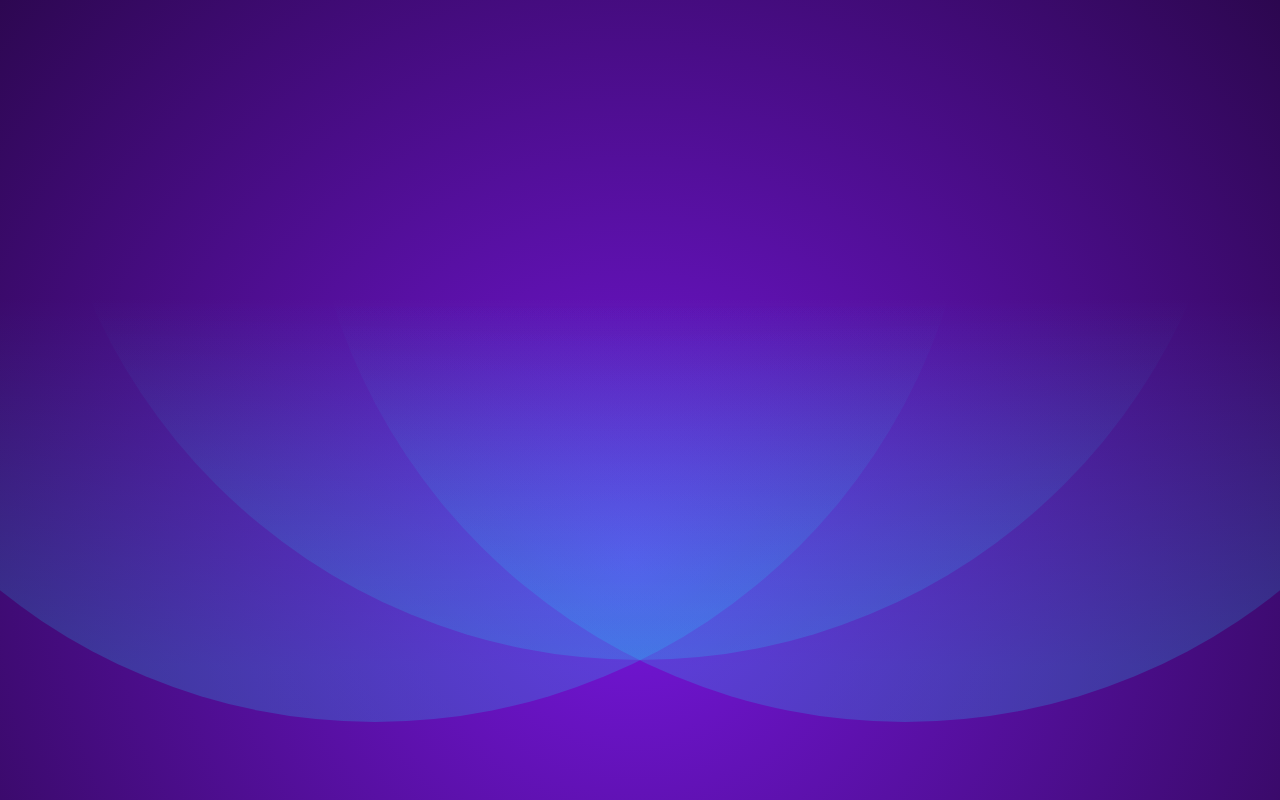
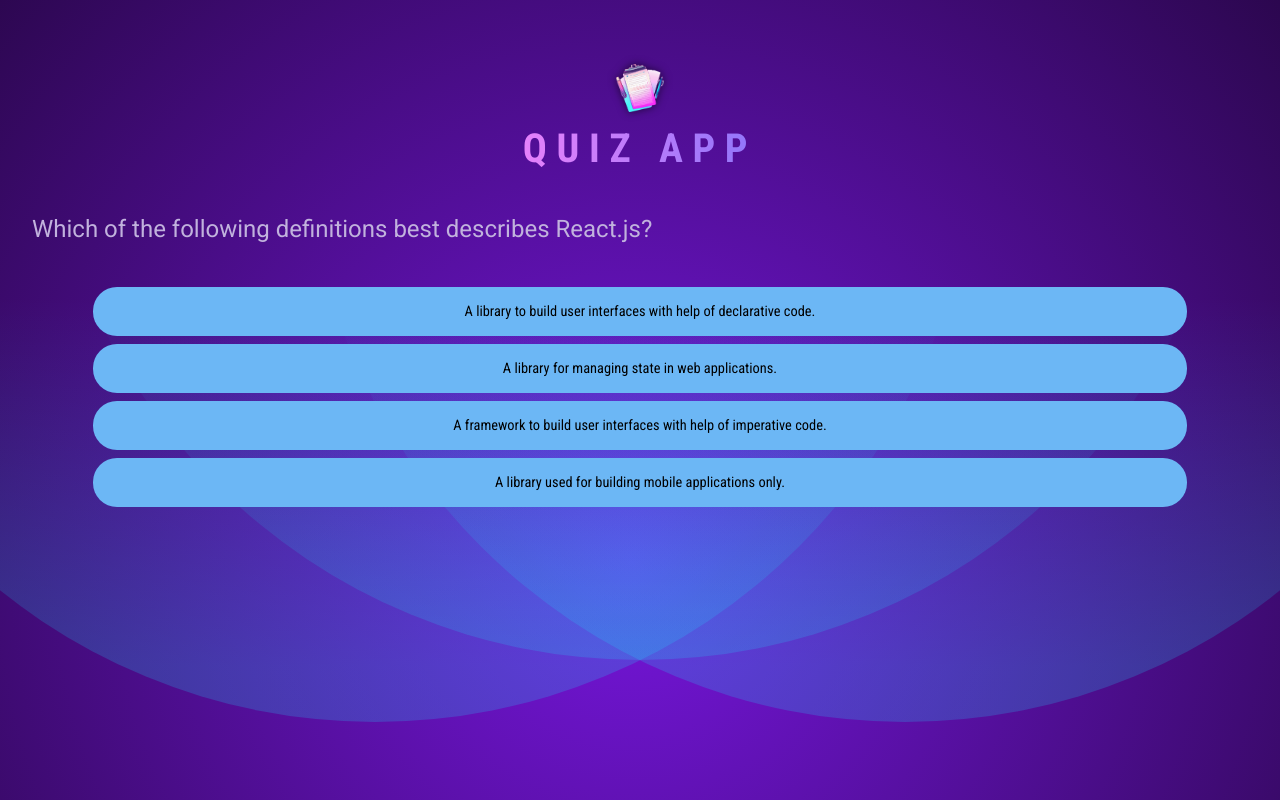
Before and after one commit to Michael-Emad-Ramzy/Quiz-app, a React (Vite) app: page / in a window 1280 px wide. Built offline with nearby package versions, Linux system fonts and the light colour scheme.

Commit message:
adding a header and an initial quistion

```diff
--- a/src/App.jsx
+++ b/src/App.jsx
@@ -1,7 +1,16 @@
-
+import Header from "./components/Header";
+import Quiz from "./components/quiz.jsx";
 
 function App() {
+  return (
+    <>
+      <Header />
+      <main>
+        <Quiz />
+      </main>
 
+    </>
+  );
 }
 
 export default App;
--- /dev/null
+++ b/src/components/Header.jsx
@@ -0,0 +1,10 @@
+import logo from "../../public/quiz-logo.png";
+
+export default function Header() {
+  return (
+    <header>
+      <img src={logo} alt="logo" />
+      <h1>quiz app</h1>
+    </header>
+  );
+}
--- /dev/null
+++ b/src/components/Quiz.jsx
@@ -0,0 +1,27 @@
+import { useState } from "react";
+import QUESTIONS from "../questions.js";
+
+export default function Quiz() {
+  const [userAnswers, setUserAnswers] = useState([]);
+
+  const activeQuestionIndex = userAnswers.length;
+
+  function handleSelectAnswer(selectedAnswer) {
+    setUserAnswers((prevAnswer) => {
+      return [...prevAnswer, selectedAnswer];
+    });
+  }
+
+  return (
+    <div id="question">
+      <h2>{QUESTIONS[activeQuestionIndex].text}</h2>
+      <ul id="answers">
+        {QUESTIONS[activeQuestionIndex].answers.map((answer) => (
+          <li key={answer} className="answer">
+            <button onClick={() => handleSelectAnswer(answer)}>{answer}</button>
+          </li>
+        ))}
+      </ul>
+    </div>
+  );
+}
--- /dev/null
+++ b/src/questions.js
@@ -0,0 +1,74 @@
+// here in this dummy questions the firts answer is the correct one
+// so we have to shuffle them when showing them to the user.
+export default [
+  {
+    id: "q1",
+    text: "Which of the following definitions best describes React.js?",
+    answers: [
+      "A library to build user interfaces with help of declarative code.",
+      "A library for managing state in web applications.",
+      "A framework to build user interfaces with help of imperative code.",
+      "A library used for building mobile applications only.",
+    ],
+  },
+  {
+    id: "q2",
+    text: "What purpose do React hooks serve?",
+    answers: [
+      "Enabling the use of state and other React features in functional components.",
+      "Creating responsive layouts in React applications.",
+      "Handling errors within the application.",
+      "Part of the Redux library for managing global state.",
+    ],
+  },
+  {
+    id: "q3",
+    text: "Can you identify what JSX is?",
+    answers: [
+      "A JavaScript extension that adds HTML-like syntax to JavaScript.",
+      "A JavaScript library for building dynamic user interfaces.",
+      "A specific HTML version that was explicitly created for React.",
+      "A tool for making HTTP requests in a React application.",
+    ],
+  },
+  {
+    id: "q4",
+    text: "What is the most common way to create a component in React?",
+    answers: [
+      "By defining a JavaScript function that returns a renderable value.",
+      "By defining a custom HTML tag in JavaScript.",
+      "By creating a file with a .jsx extension.",
+      'By using the "new" keyword followed by the component name.',
+    ],
+  },
+  {
+    id: "q5",
+    text: 'What does the term "React state" imply?',
+    answers: [
+      "An object in a component that holds values and may cause the component to render on change.",
+      "The lifecycle phase a React component is in.",
+      "The overall status of a React application, including all props and components.",
+      "A library for managing global state in React applications.",
+    ],
+  },
+  {
+    id: "q6",
+    text: "How do you typically render list content in React apps?",
+    answers: [
+      "By using the map() method to iterate over an array of data and returning JSX.",
+      "By using the for() loop to iterate over an array of data and returning JSX.",
+      "By using the forEach() method to iterate over an array of data and returning JSX.",
+      "By using the loop() method to iterate over an array of data and returning JSX.",
+    ],
+  },
+  {
+    id: "q7",
+    text: "Which approach can NOT be used to render content conditionally?",
+    answers: [
+      "Using a the #if template syntax.",
+      "Using a ternary operator.",
+      "Using the && operator.",
+      "Using an if-else statement.",
+    ],
+  },
+];
```
